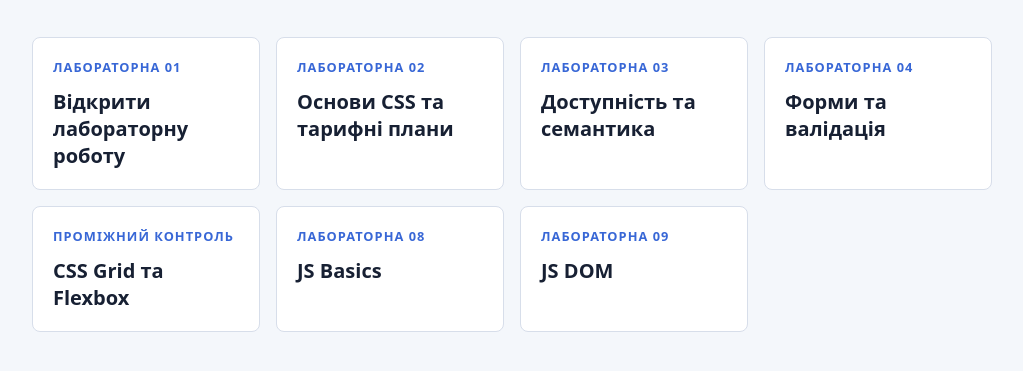
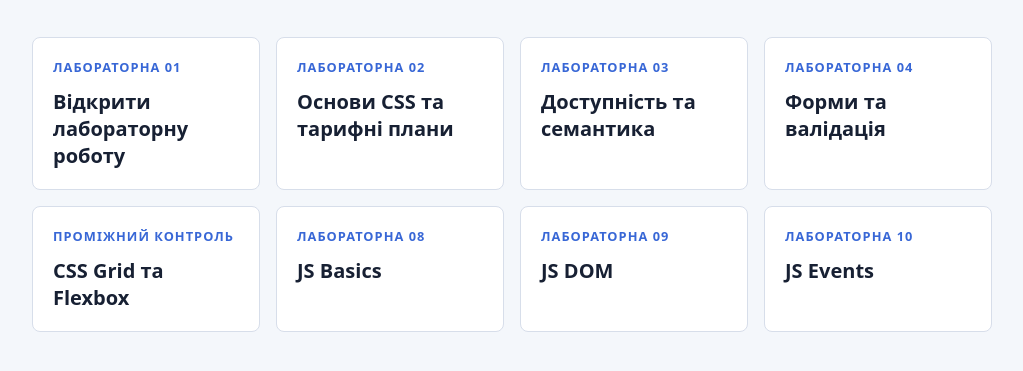
Before and after one commit to BogdanBashynskyi/WebLabs, a plain HTML site: page index.html in a window 1280 px wide. Shown: the part 211-582 px from the top of the page, without its empty margins (128-1151 px from the left). Drawn offline with Linux system fonts and the light colour scheme.

Commit message:
add navigation for vercel

```diff
--- a/index.html
+++ b/index.html
@@ -142,6 +142,12 @@
               <h2 class="lab-title">JS DOM</h2>
             </a>
           </li>
+          <li>
+            <a class="lab-link" href="./lab_10/index.html">
+              <span class="lab-number">Лабораторна 10</span>
+              <h2 class="lab-title">JS Events</h2>
+            </a>
+          </li>
         </ul>
       </nav>
     </main>
```
